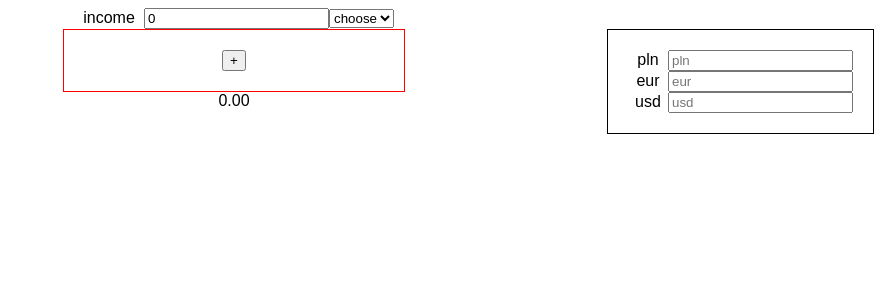
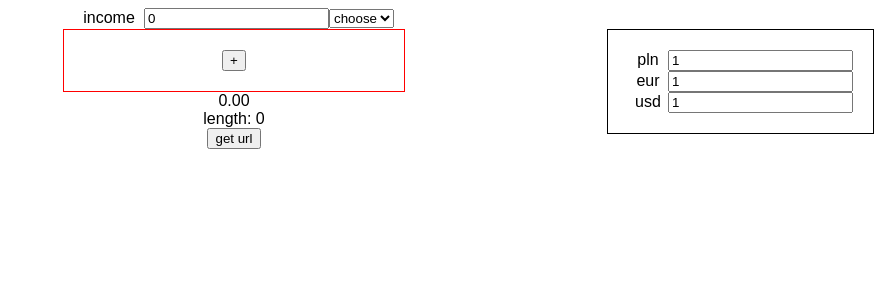
Before and after one commit to ijsyouridea/expense_forecast_tool, a React (Create React App) app: page / in a window 1280 px wide. Shown: the top 300 px of the page, without its empty margins (406-1280 px from the left). Built offline with nearby package versions, Linux system fonts and the light colour scheme.

Commit message:
feat: added UrlGenerator component

```diff
--- a/package.json
+++ b/package.json
@@ -8,6 +8,7 @@
   ],
   "main": "src/index.js",
   "dependencies": {
+    "jsonwebtoken": "^9.0.2",
     "loader-utils": "3.2.1",
     "react": "18.2.0",
     "react-dom": "18.2.0",
--- a/src/App.js
+++ b/src/App.js
@@ -4,6 +4,7 @@ import Rates from "./components/Rates";
 import Total from "./components/Total";
 import Spends from "./components/Spends";
 import Rest from "./components/Rest";
+import UrlGenerator from "./components/UrlGenerator"
 
 const currenciesList = ["pln", "eur", "usd"];
 
@@ -30,6 +31,8 @@ export default function App() {
       <Rates {...{ currencies, setCurrencies, currenciesList }} />
       <Spends {...{ list, setList, currenciesList }} />
       <Rest {...{ list, currencies, total, currency }} />
+
+      <UrlGenerator />
     </div>
   );
 }
--- a/src/components/CurrencyInput.js
+++ b/src/components/CurrencyInput.js
@@ -7,7 +7,7 @@ export default function CurrencyInput({ name, handler, currencies }) {
       <input
         placeholder={name}
         type='number'
-        value={+currencies[name]}
+        value={+currencies[name]||1}
         onInput={(e) =>
           handler((prevValue) => {
             prevValue[name] = numberInputParser(e);
--- /dev/null
+++ b/src/components/UrlGenerator.js
@@ -0,0 +1,33 @@
+import {useState} from 'react';
+
+export default function UrlGenerator(){
+  let [token, setToken] = useState('')
+
+
+  function getToken(){
+    let memory = localStorage.getItem("memory");
+    console.log(memory)
+    fetch('https://c069c62b-a46a-4f6f-b390-1ef8be550d3b-00-p97zrh4i3cig.spock.replit.dev/sign',{
+      method:'POST',
+      headers:{
+        'Content-Type':'application/json'
+      },
+      body: memory
+    })
+    .then(r=>r.json())
+    .then(d=>{
+      setToken(d)
+    })
+    .catch(console.log)
+
+  }
+
+
+  return (
+    <div>
+      <div>{token}</div>
+      <div>length: {token.length}</div>
+      <button onClick={getToken}>get url</button>
+    </div>
+  )
+}
```
Also changed, not shown: 1 other file (tests, documents, lock files or other folders).
